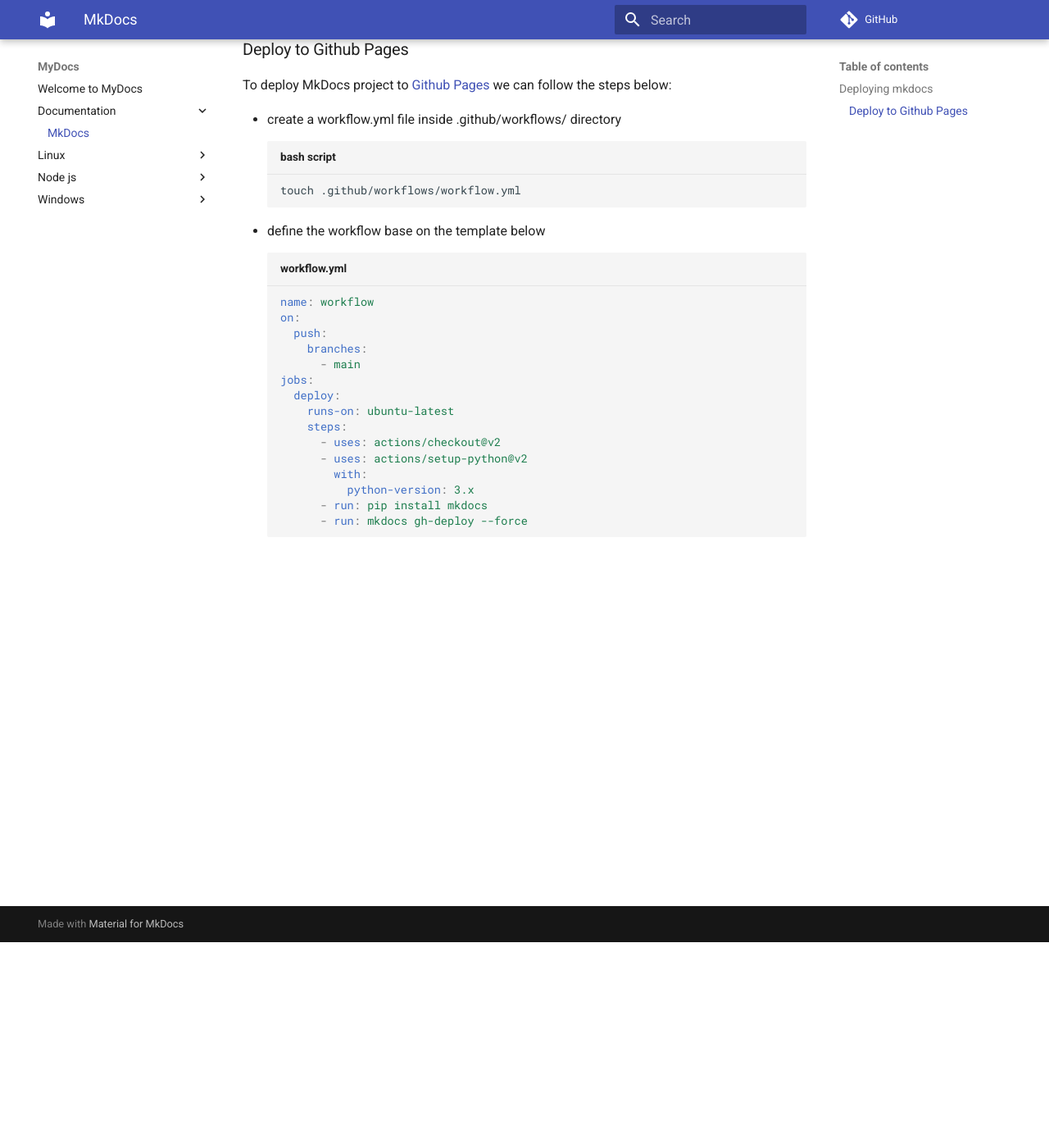
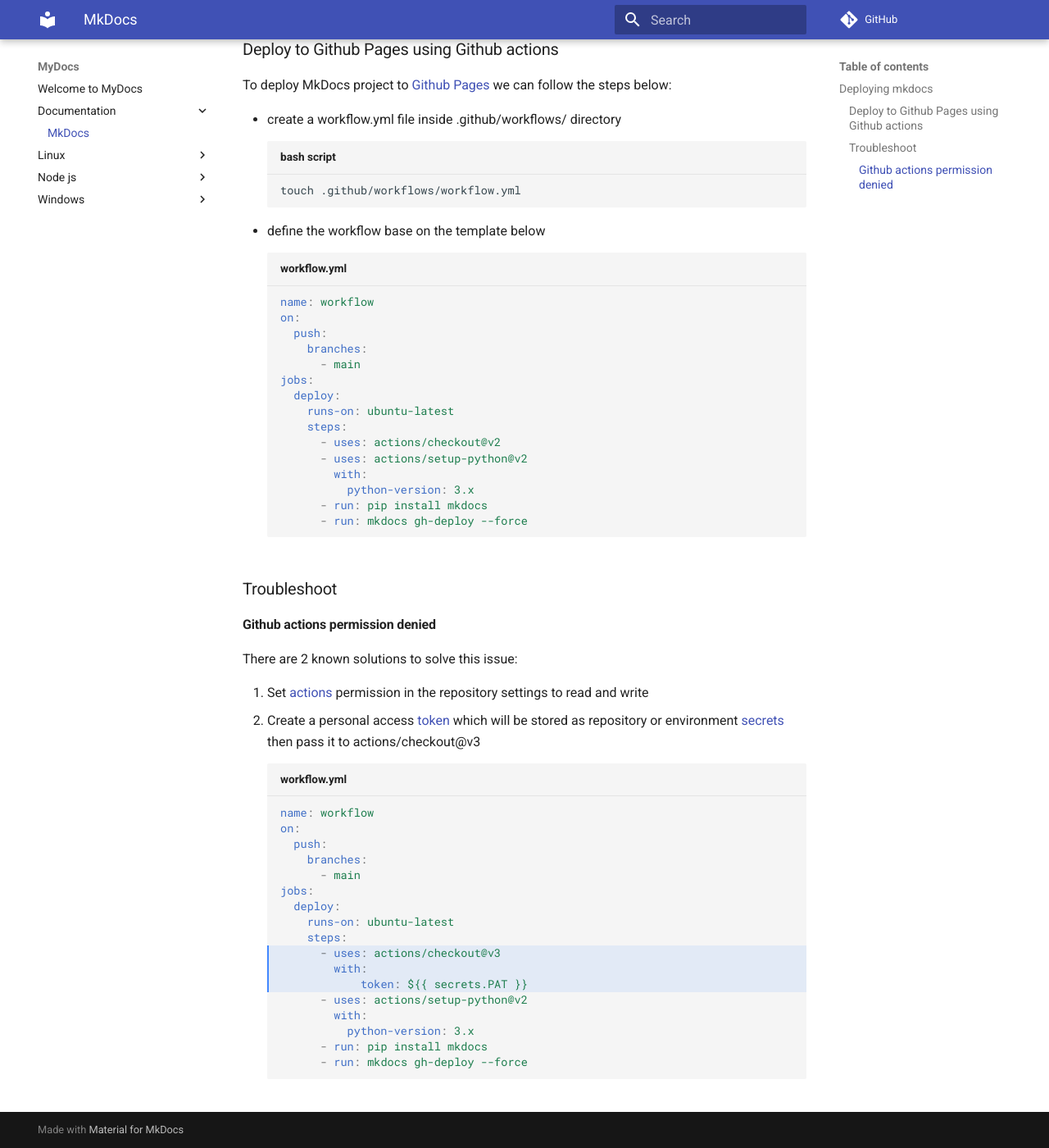
Before and after one commit to rhexa/mydocs, an MkDocs documentation site: the page built from docs/documentation/mkdocs.md, in a window 1280 px wide and 1400 px high, scrolled down 251 px. Shown: the whole window at 82% size. Built offline with MkDocs 1.6.1 and Material for MkDocs 9.7.7, drawn with Linux system fonts in a browser that asks for light colours; comment, search, counter and statistics services are not loaded.

Commit message:
add troubleshoot chapter

````diff
--- a/docs/documentation/mkdocs.md
+++ b/docs/documentation/mkdocs.md
@@ -4,7 +4,7 @@
 
 ## Deploying mkdocs
 
-### Deploy to Github Pages
+### Deploy to Github Pages using Github actions
 
 To deploy MkDocs project to [Github Pages](https://pages.github.com/)
 we can follow the steps below:
@@ -31,3 +31,37 @@
       - run: pip install mkdocs
       - run: mkdocs gh-deploy --force
 ```
+
+### Troubleshoot
+
+#### Github actions permission denied
+
+There are 2 known solutions to solve this issue:
+
+1. Set
+[actions](https://docs.github.com/en/repositories/managing-your-repositorys-settings-and-features/enabling-features-for-your-repository/managing-github-actions-settings-for-a-repository)
+permission in the repository settings to read and write
+2. Create a personal access
+[token](https://docs.github.com/en/authentication/keeping-your-account-and-data-secure/creating-a-personal-access-token)
+which will be stored as repository or environment
+[secrets](https://docs.github.com/en/actions/security-guides/encrypted-secrets)
+then pass it to actions/checkout@v3
+``` yaml title="workflow.yml" hl_lines="10-12"
+name: workflow
+on:
+  push:
+    branches:
+      - main
+jobs:
+  deploy:
+    runs-on: ubuntu-latest
+    steps:
+      - uses: actions/checkout@v3
+        with:
+            token: ${{ secrets.PAT }}
+      - uses: actions/setup-python@v2
+        with:
+          python-version: 3.x
+      - run: pip install mkdocs
+      - run: mkdocs gh-deploy --force
+```
````
